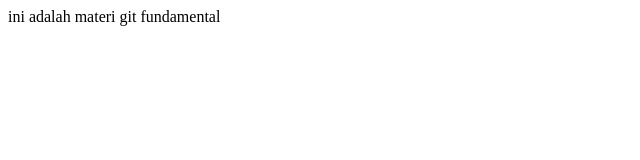
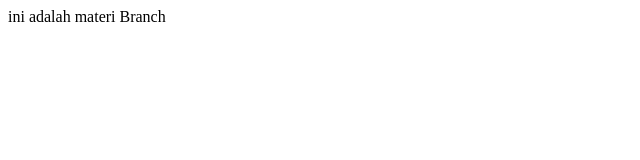
Before and after one commit to anwarudin01/git-eduwork, a plain HTML site: page index.html in a window 1280 px wide. Shown: the full height of the page, 0-640 px from the left. Drawn offline with Linux system fonts and the light colour scheme.

Commit message:
Ini adalah materi git branch

```diff
--- a/index.html
+++ b/index.html
@@ -6,6 +6,6 @@
     <title>Git</title>
   </head>
   <body>
-    <p>ini adalah materi git fundamental</p>
+    <p>ini adalah materi Branch</p>
   </body>
 </html>
```
